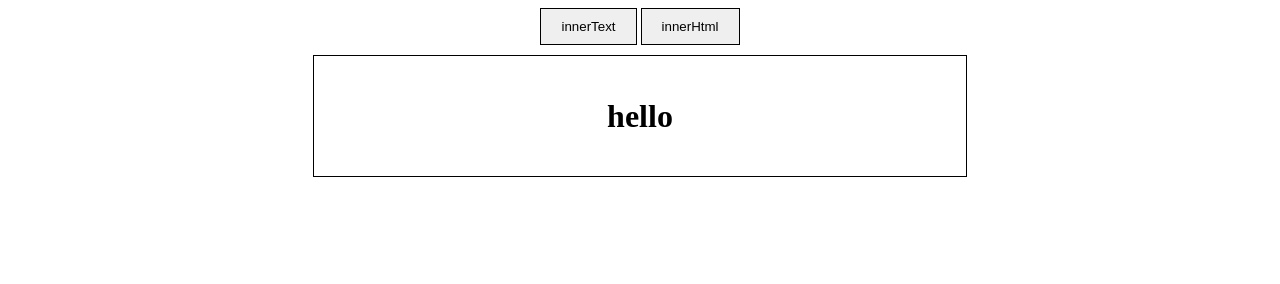
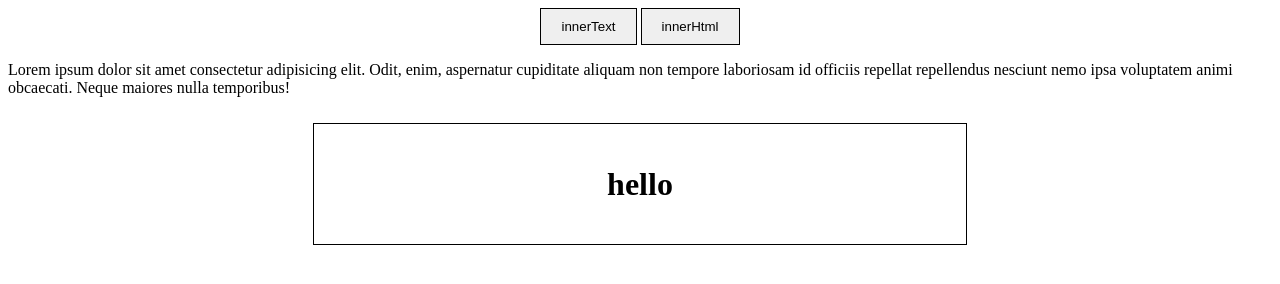
Before and after one commit to riadhktr/wworkshopDom, a plain HTML site: page index.html in a window 1280 px wide. Drawn offline with Linux system fonts and the light colour scheme.

Commit message:
index changed

```diff
--- a/index.html
+++ b/index.html
@@ -16,6 +16,9 @@
         <button   class="innerhtml">innerHtml</button>
 
     </div>
+    <div>
+        <p>Lorem ipsum dolor sit amet consectetur adipisicing elit. Odit, enim, aspernatur cupiditate aliquam non tempore laboriosam id officiis repellat repellendus nesciunt nemo ipsa voluptatem animi obcaecati. Neque maiores nulla temporibus!</p>
+    </div>
     <div class="content">
         <h1>hello </h1>
     </div>
```
